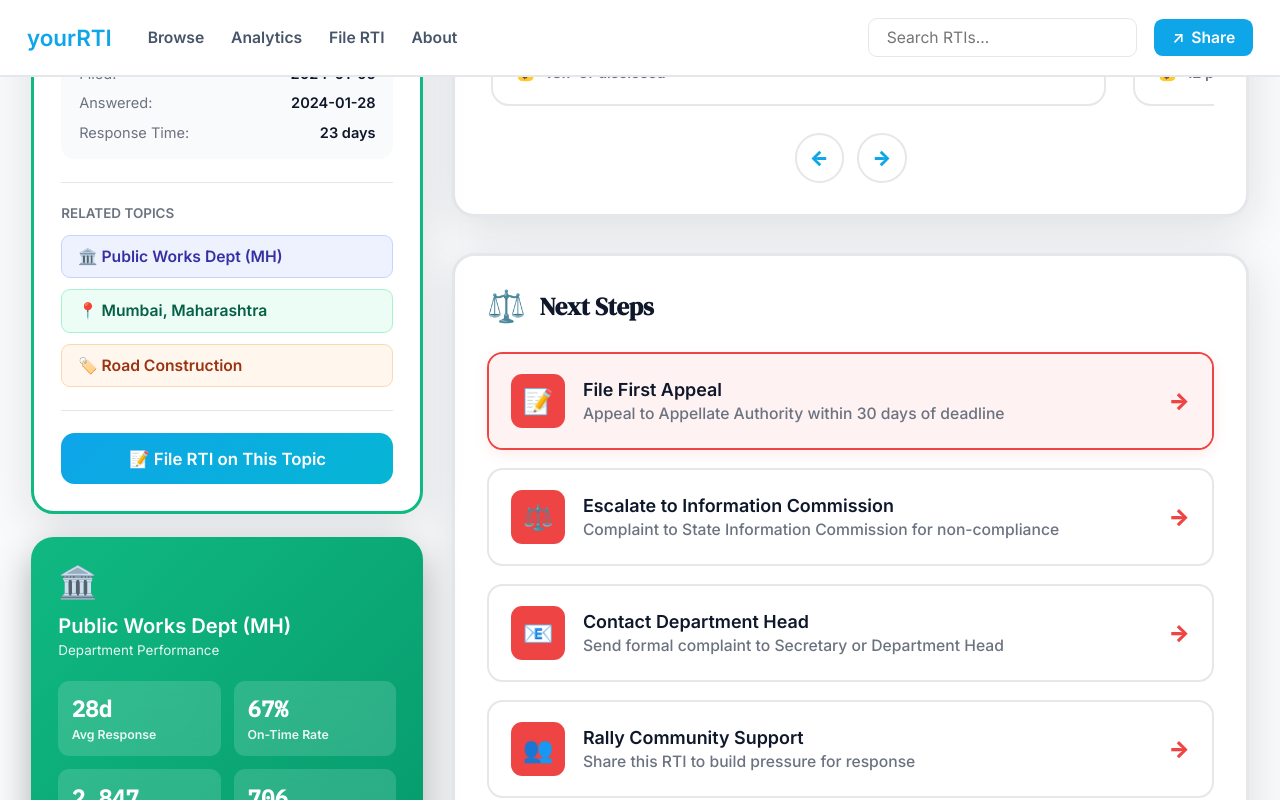
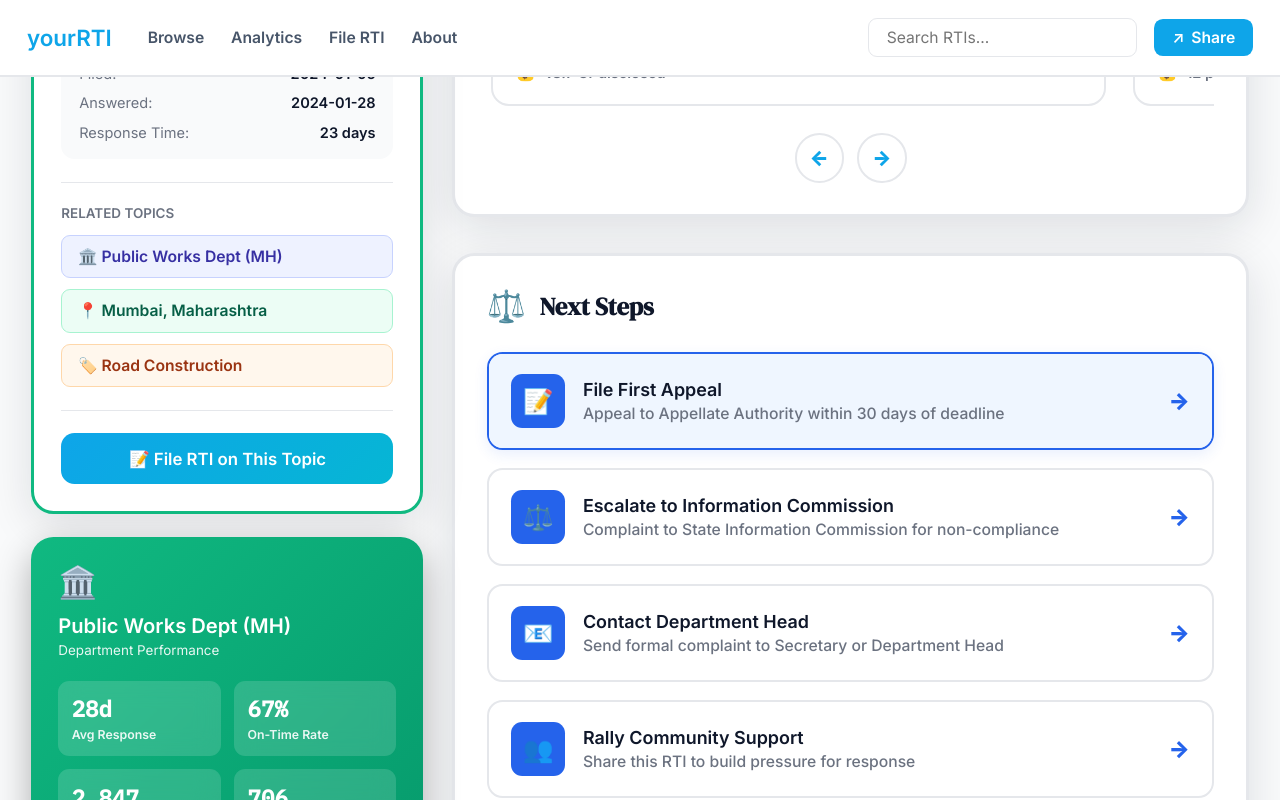
Before and after one commit to Yugantar-NGO/youRTI-UI, a Next.js app: page /rti/rti-001 in a window 1280 px wide. In both pictures the pointer is over the element 850 px from the left and 4202 px from the top of the page. Shown: the part 3802-4602 px from the top of the page. Built offline with nearby package versions, Linux system fonts and the light colour scheme.

Commit message:
style(next-steps): change icon background color from red to blue
- Update icon background from #ef4444 (red) to #2563eb (blue)
- Update hover effects to use blue color scheme
- Change hover border, shadow, and arrow colors to blue
- Update hover background from light red to light blue (#eff6ff)

```diff
--- a/src/components/features/rti-detail/molecules/NextStepsSection.module.css
+++ b/src/components/features/rti-detail/molecules/NextStepsSection.module.css
@@ -40,8 +40,8 @@
 }
 
 .stepItem:hover {
-  border-color: #ef4444;
-  box-shadow: 0 4px 12px rgba(239, 68, 68, 0.1);
+  border-color: #2563eb;
+  box-shadow: 0 4px 12px rgba(37, 99, 235, 0.1);
 }
 
 .stepHeader {
@@ -54,13 +54,13 @@
 }
 
 .stepHeader:hover {
-  background: #fef2f2;
+  background: #eff6ff;
 }
 
 .stepIconBox {
   width: 48px;
   height: 48px;
-  background: #ef4444;
+  background: #2563eb;
   border-radius: 10px;
   display: flex;
   align-items: center;
@@ -88,7 +88,7 @@
 }
 
 .stepArrow {
-  color: #ef4444;
+  color: #2563eb;
   font-size: 20px;
   font-weight: 900;
   transition: transform 200ms;
```
